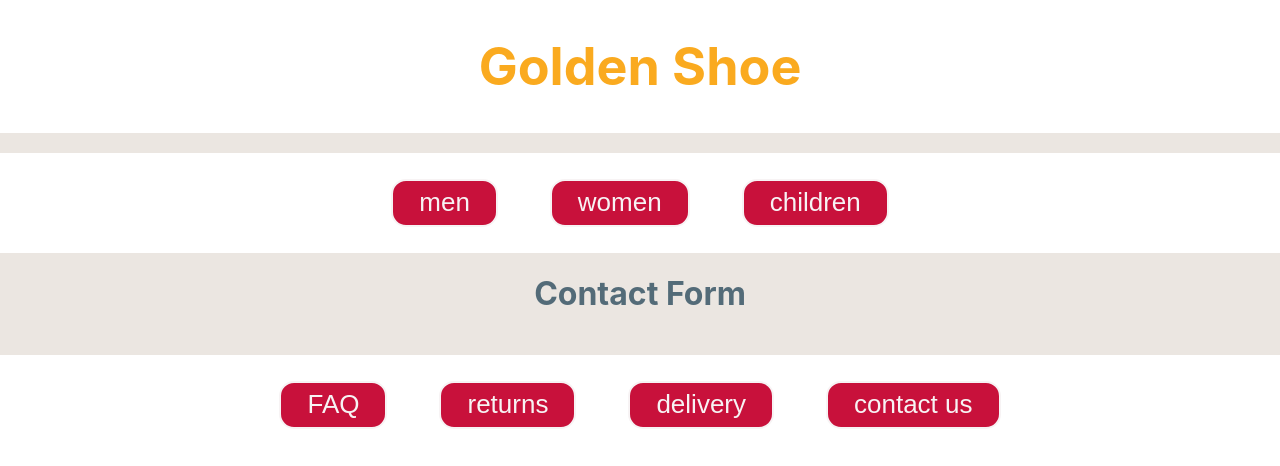
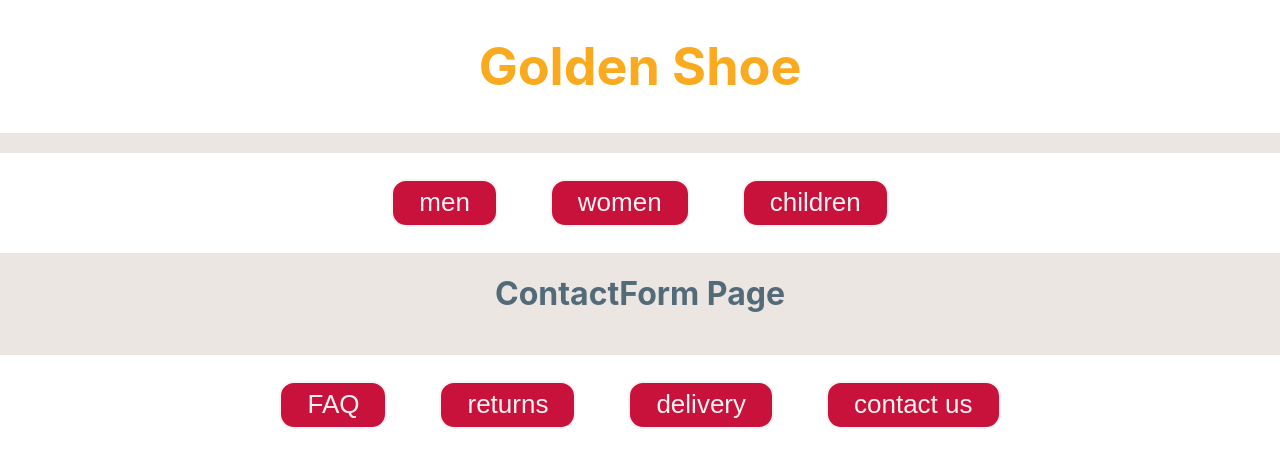
Before and after one commit to CharlyMannion/fe-scheuster, a React (Create React App) app: page /contact in a window 1280 px wide. Shown: the top 466 px of the page. Built offline with nearby package versions, Linux system fonts and the light colour scheme.

Commit message:
refactors contactform into a class so can hold state

```diff
--- a/src/components/ContactForm.jsx
+++ b/src/components/ContactForm.jsx
@@ -1,9 +1,9 @@
-import React from 'react';
+import React, { Component } from "react";
 
-const ContactForm = (props) => {
-    return (
-    <h1>Contact Form</h1>
-    )
+class ContactForm extends Component {
+  render() {
+    return <h1> ContactForm Page</h1>;
+  }
 }
 
 export default ContactForm;
--- a/src/components/Info.jsx
+++ b/src/components/Info.jsx
@@ -1,10 +1,9 @@
-import React from 'react';
+import React, { Component } from "react";
 
-const Info = (props) => {
-    console.log(props.value, "PROPS PAGE")
-    return (
-    <h1> {props.key} Info Page</h1>
-    )
+class Info extends Component {
+  render() {
+    return <h1> Info Page</h1>;
+  }
 }
 
 export default Info;
```
